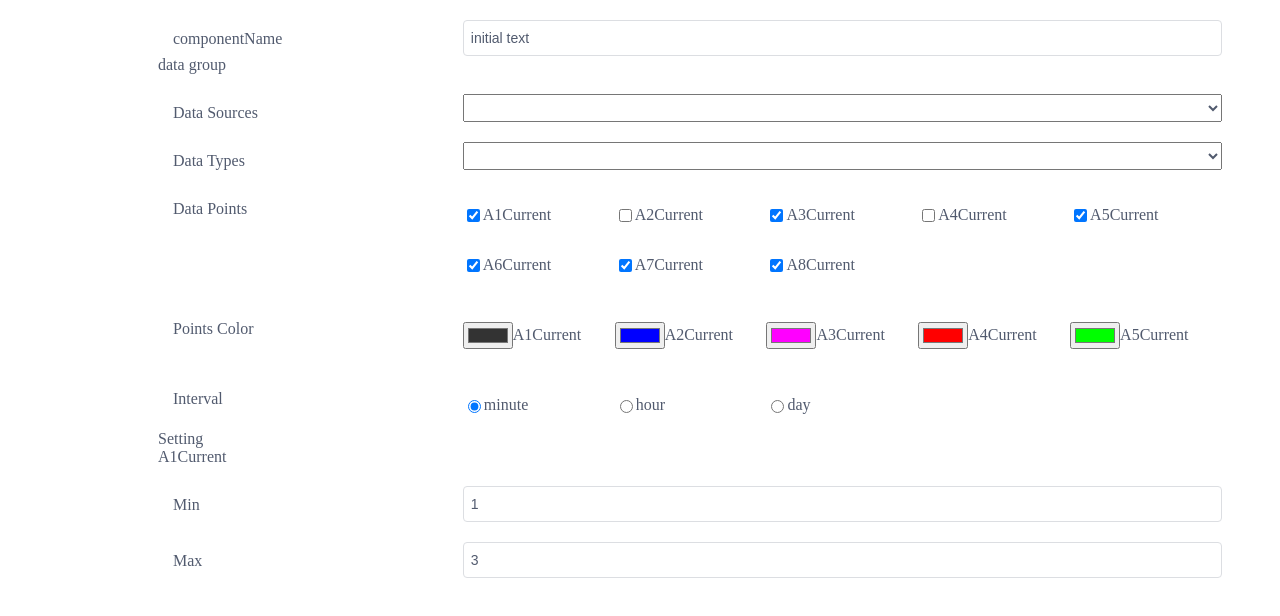
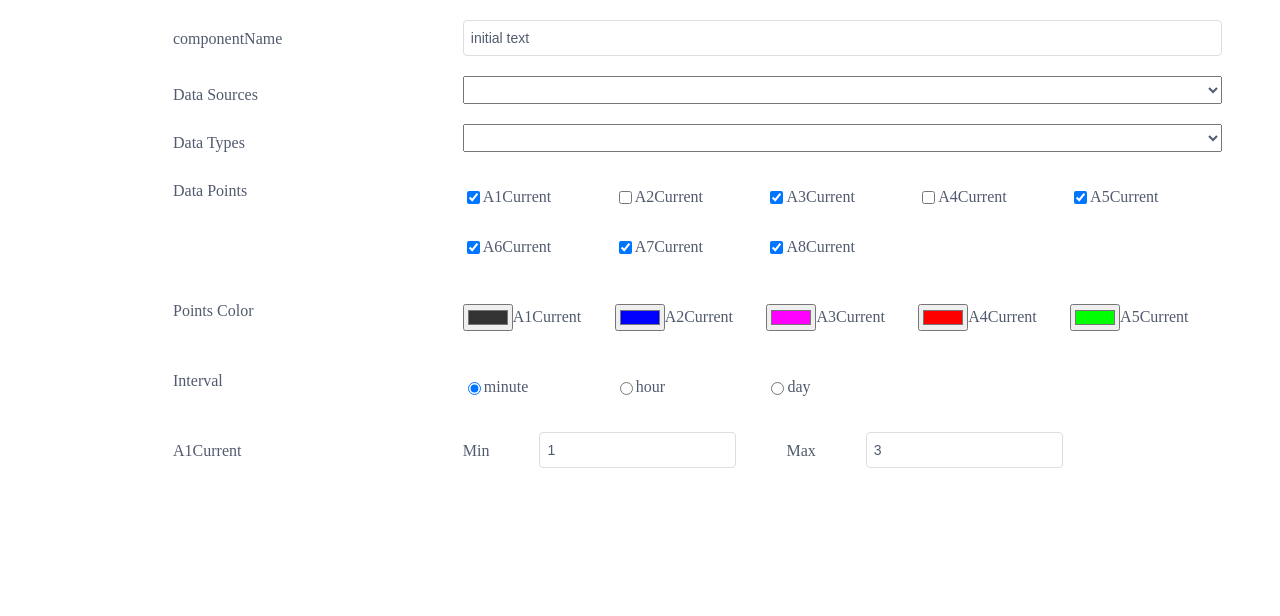
Before and after one commit to culing1317/dynamic-form, an Angular app: page / in a window 1280 px wide. Shown: the top 616 px of the page. Built offline with nearby package versions, Linux system fonts and the light colour scheme.

Commit message:
修改样式，添加配置项

```diff
--- a/src/app/app.component.ts
+++ b/src/app/app.component.ts
@@ -118,7 +118,7 @@ export class AppComponent implements OnInit {
       },
       {
         id: 'setting',
-        type: ControlType.tableGroup,
+        type: ControlType.normalGroup,
         name: 'Setting',
         value: '',
         child: [{
@@ -150,12 +150,21 @@ export class AppComponent implements OnInit {
 
   @HostBinding('style')
   get style() {
+    /**
+     * itmeMargin： 每一行margin
+     * leftParmargin: 每一行lable部分margin
+     * leftParMaxWid： 每一行lable部分最大宽度
+     * rightParMaxWid： 每一行input部分最大宽度
+     * increaseDisplay: 子group中表单是否要在一行显示。
+     *                  flex: 一行显示;默认换行显示
+     */
     return this.sanitizer.bypassSecurityTrustStyle(
       `
+        --itmeMargin: 20px 50px 0 15px;
         --leftParmargin: 10px 50px 0 150px;
         --leftParMaxWid: 20%;
         --rightParMaxWid: 75%;
-        --itmeMargin: 20px 50px 0 15px;
+        --increaseDisplay: flex;
       `
     );
   }
--- a/src/app/dynamic-form/dynamic-form.component.html
+++ b/src/app/dynamic-form/dynamic-form.component.html
@@ -79,7 +79,7 @@
       <!-- 普通一组组件 -->
       <div *ngSwitchCase="'normalGroup'">
         <div [formGroupName]="model.id">
-            <label class="left-text">{{ model.name }}</label>
+            <!-- <label class="left-text">{{ model.name }}</label> -->
             <ng-container *ngTemplateOutlet="formTemplate; context: {$implicit:{models: model.child, form: group.form.controls[model.id], formGroupName: model.id}}">
 
             </ng-container>
@@ -87,11 +87,13 @@
       </div>
       <!-- 配置一组组件 -->
       <div *ngSwitchCase="'tableGroup'">
-          <div [formGroupName]="model.id">
+          <div class="form-item" [formGroupName]="model.id" fxLayout='row' fxLayoutAlign="space-between">
               <label class="left-text">{{ model.name }}</label>
-              <ng-container *ngTemplateOutlet="formTemplate; context: {$implicit:{models: model.child, form: group.form.controls[model.id], formGroupName: model.id}}">
+              <div class="right-text increase-group">
+                <ng-container  *ngTemplateOutlet="formTemplate; context: {$implicit:{models: model.child, form: group.form.controls[model.id], formGroupName: model.id}}">
 
-              </ng-container>
+                </ng-container>
+              </div>
           </div>
         </div>
     </div>
--- a/src/app/dynamic-form/dynamic-form.component.scss
+++ b/src/app/dynamic-form/dynamic-form.component.scss
@@ -16,11 +16,26 @@ $text-fontsize: 16px;
   margin: var(--itmeMargin);
 }
 
+.increase-group .form-item{
+  margin-top: 0;
+  display: flex !important;
+  place-content: center start !important;
+}
+
 .left-text {
   color: $title-color;
   font-size: $title-fontsize;
   margin: var(--leftParmargin);
   width: var(--leftParMaxWid);
+}
+
+.increase-group .left-text{
+  margin-left: -15px;
+  margin-bottom: 20px;
+}
+
+.increase-group {
+  display: var(--increaseDisplay, initial);
 }
 
 .right-text {
```
